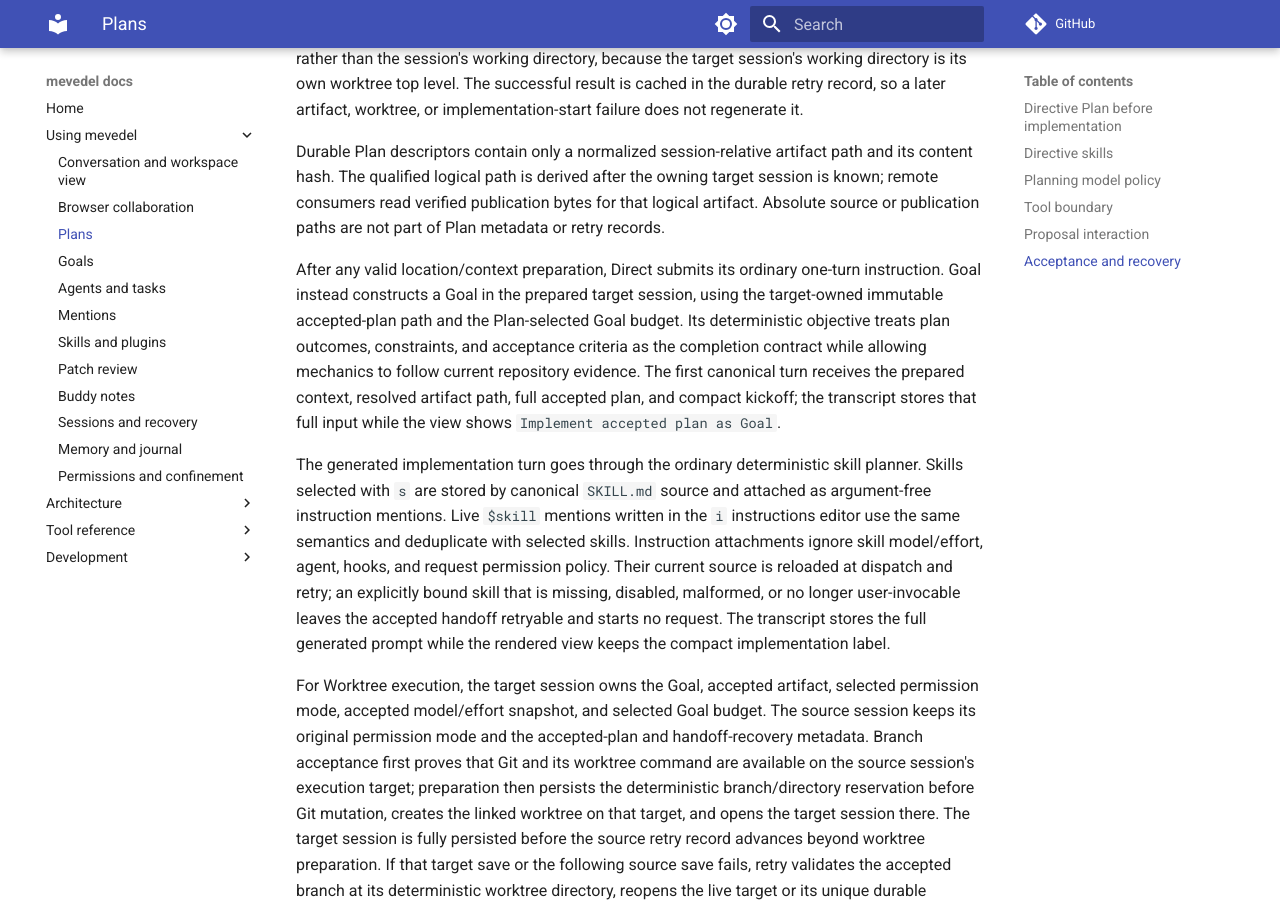
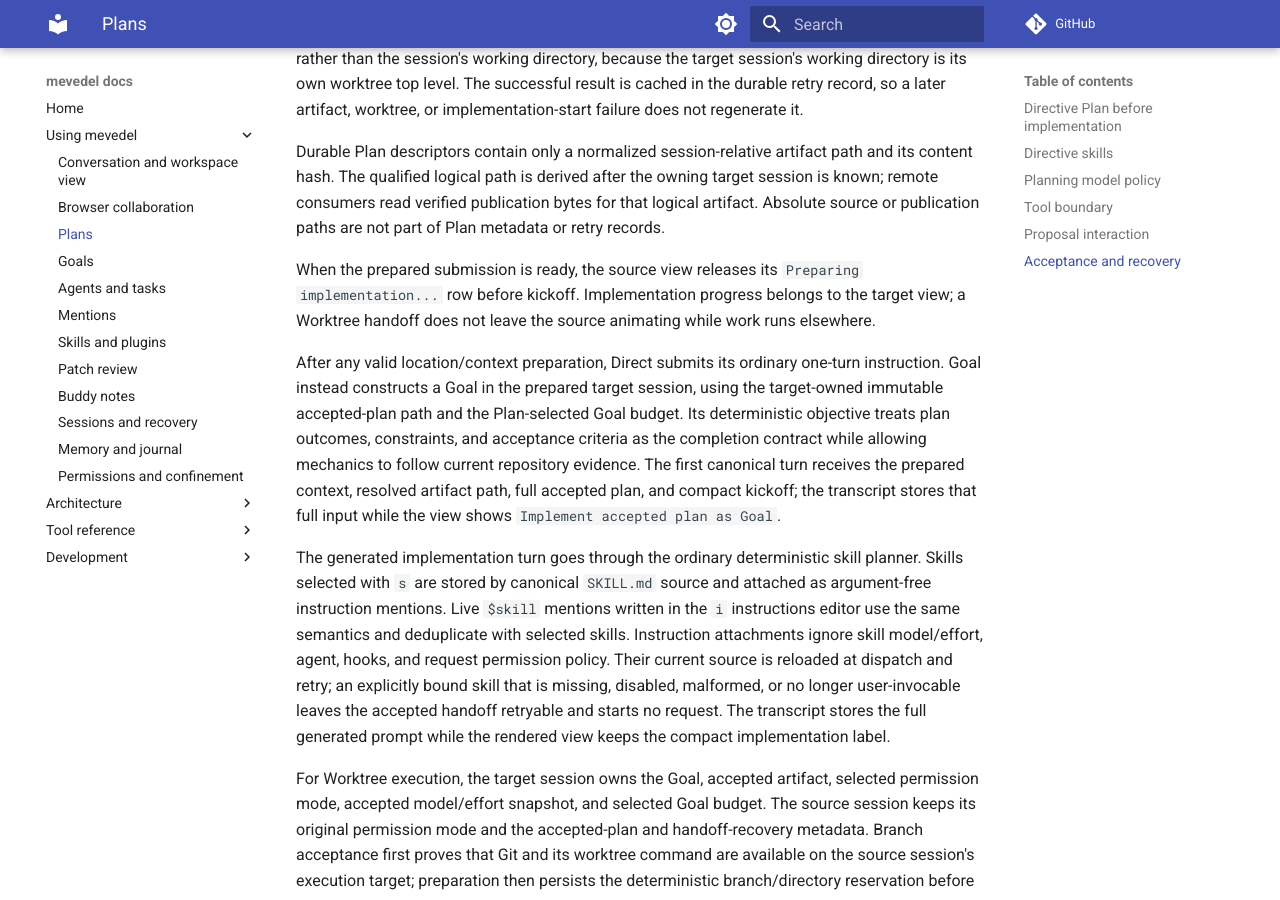
Before and after one commit to FrauH0lle/mevedel, an MkDocs documentation site: the page built from docs/plan-mode.md, in a window 1280 px wide and 900 px high, scrolled down 5091 px. Built offline with MkDocs 1.6.1 and Material for MkDocs 9.7.7, drawn with Linux system fonts in a browser that asks for light colours; comment, search, counter and statistics services are not loaded.

Commit message:
Release the source view's plan preparation row before implementation kickoff

```diff
--- a/docs/plan-mode.md
+++ b/docs/plan-mode.md
@@ -244,6 +244,11 @@ owning target session is known; remote consumers read verified publication
 bytes for that logical artifact. Absolute source or publication paths are not
 part of Plan metadata or retry records.
 
+When the prepared submission is ready, the source view releases its
+`Preparing implementation...` row before kickoff. Implementation progress
+belongs to the target view; a Worktree handoff does not leave the source
+animating while work runs elsewhere.
+
 After any valid location/context preparation, Direct submits its ordinary
 one-turn instruction. Goal instead constructs a Goal in the prepared
 target session, using the target-owned immutable accepted-plan path and the
```
Also changed, not shown: 2 other files.
